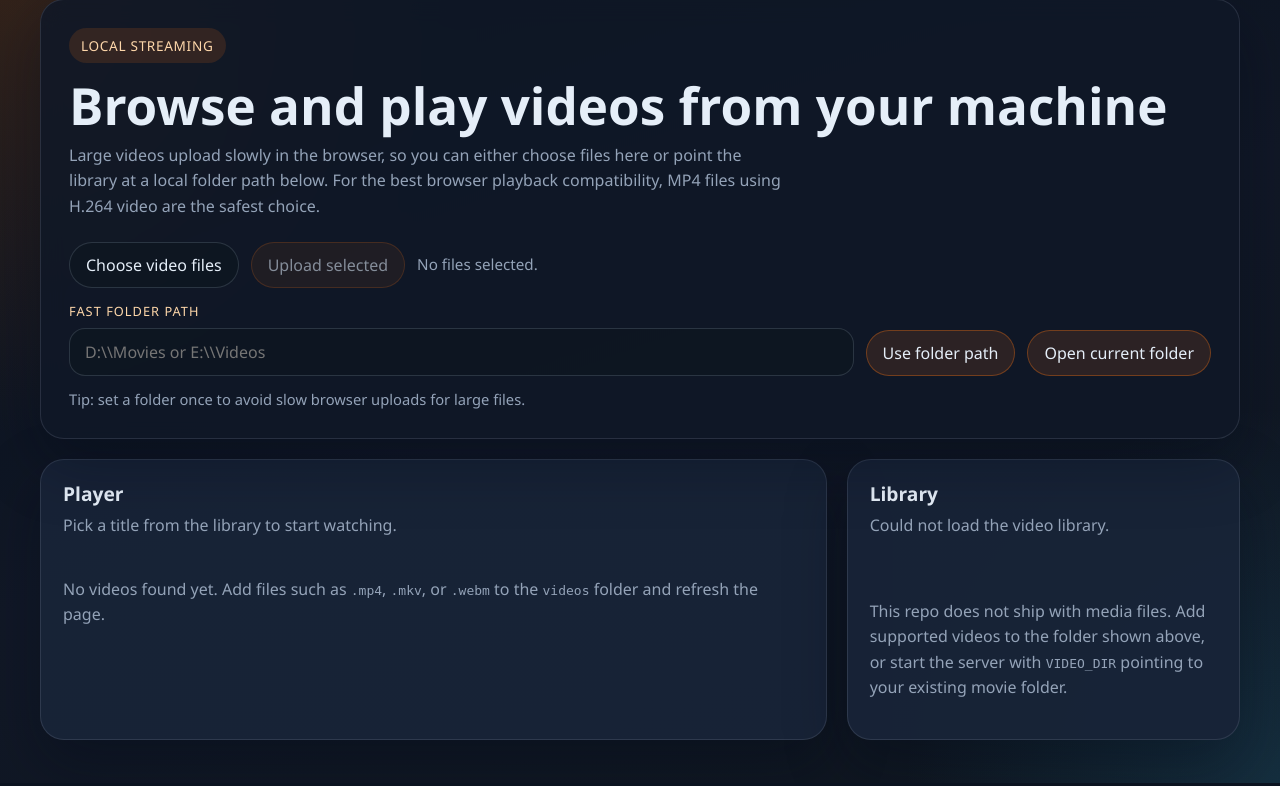
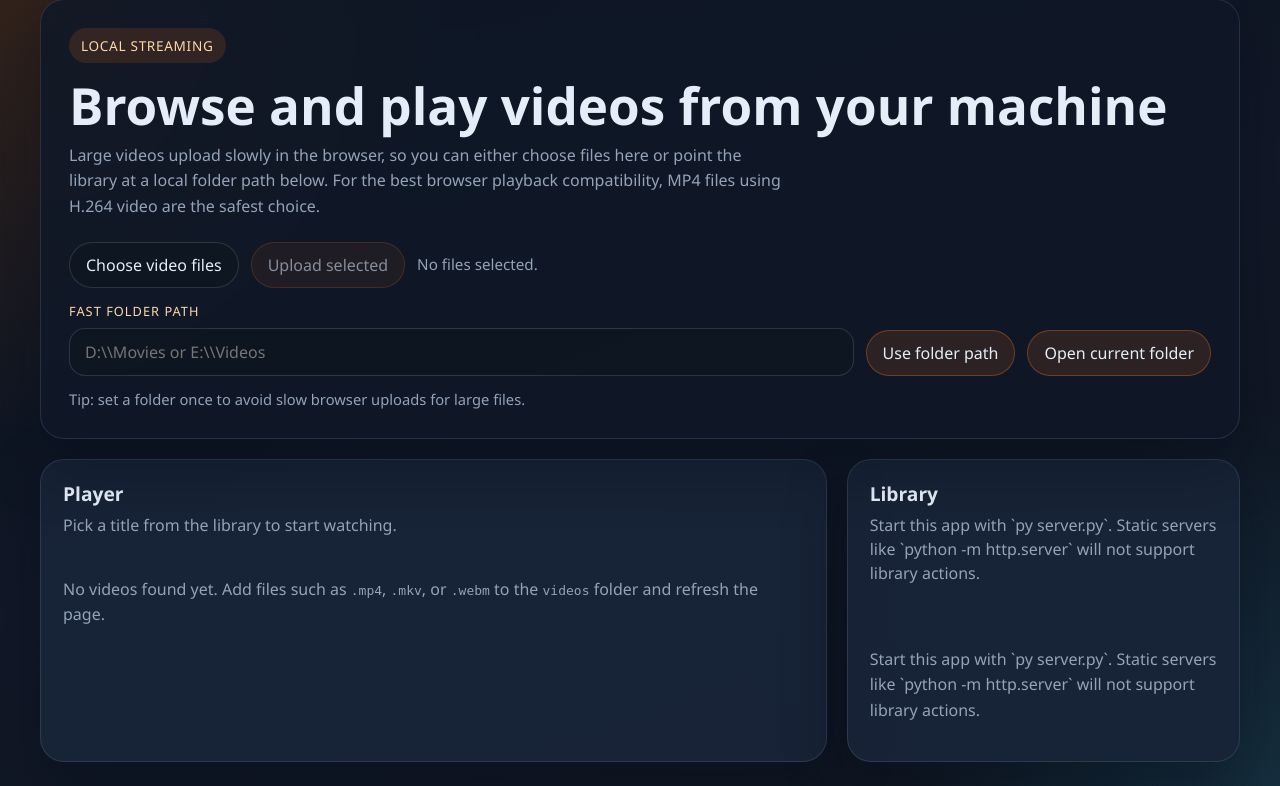
Before and after one commit to robinmaker123-ai/videoserver, a Python web app: template templates/index.html in a window 1280 px wide. Shown: the part 17-803 px from the top of the page. Run offline with Jinja, Linux system fonts and the light colour scheme; the template is opened without the code that fills it, so the values that code supplies are empty.

Commit message:
Warn when app runs without backend

```diff
--- a/templates/index.html
+++ b/templates/index.html
@@ -1261,6 +1261,7 @@
     let usingNativeFullscreen = false;
     let pendingResumeTime = null;
     let pendingAutoplay = false;
+    const backendStartHint = "Start this app with `py server.py`. Static servers like `python -m http.server` will not support library actions.";
     const prefersTouchLayout = window.matchMedia("(pointer: coarse)").matches
       || window.matchMedia("(hover: none)").matches;
     const controlsHideDelay = prefersTouchLayout ? 3200 : 1800;
@@ -1700,6 +1701,9 @@
       try {
         const response = await fetch("/api/videos");
         if (!response.ok) {
+          if (response.status === 404) {
+            throw new Error(backendStartHint);
+          }
           throw new Error(`Request failed: ${response.status}`);
         }
 
@@ -1709,13 +1713,15 @@
         libraryVideos = [];
         currentVideoDir = "";
         library.innerHTML = "";
-        libraryCount.textContent = "Could not load the video library.";
+        const fallbackMessage = error instanceof Error ? error.message : "Could not load the video library.";
+        libraryCount.textContent = fallbackMessage;
         sourcePath.textContent = "";
         if (document.activeElement !== libraryPathInput) {
           libraryPathInput.value = "";
         }
         updateLibraryPathControls();
         libraryEmpty.classList.remove("hidden");
+        libraryEmpty.textContent = fallbackMessage;
         playerShell.classList.add("hidden");
         playerEmpty.classList.remove("hidden");
         resetPlayerUI();
@@ -1916,7 +1922,7 @@
 
         if (!response.ok) {
           const fallbackMessage = response.status === 404
-            ? "Folder path feature needs the latest backend. Run `git pull` and restart with `py server.py`."
+            ? backendStartHint
             : `Could not update folder path (${response.status}).`;
           throw new Error(payload.error || fallbackMessage);
         }
@@ -1949,7 +1955,7 @@
 
         if (!response.ok) {
           const fallbackMessage = response.status === 404
-            ? "Open folder feature needs the latest backend. Run `git pull` and restart with `py server.py`."
+            ? backendStartHint
             : `Could not open folder (${response.status}).`;
           throw new Error(payload.error || fallbackMessage);
         }
```
